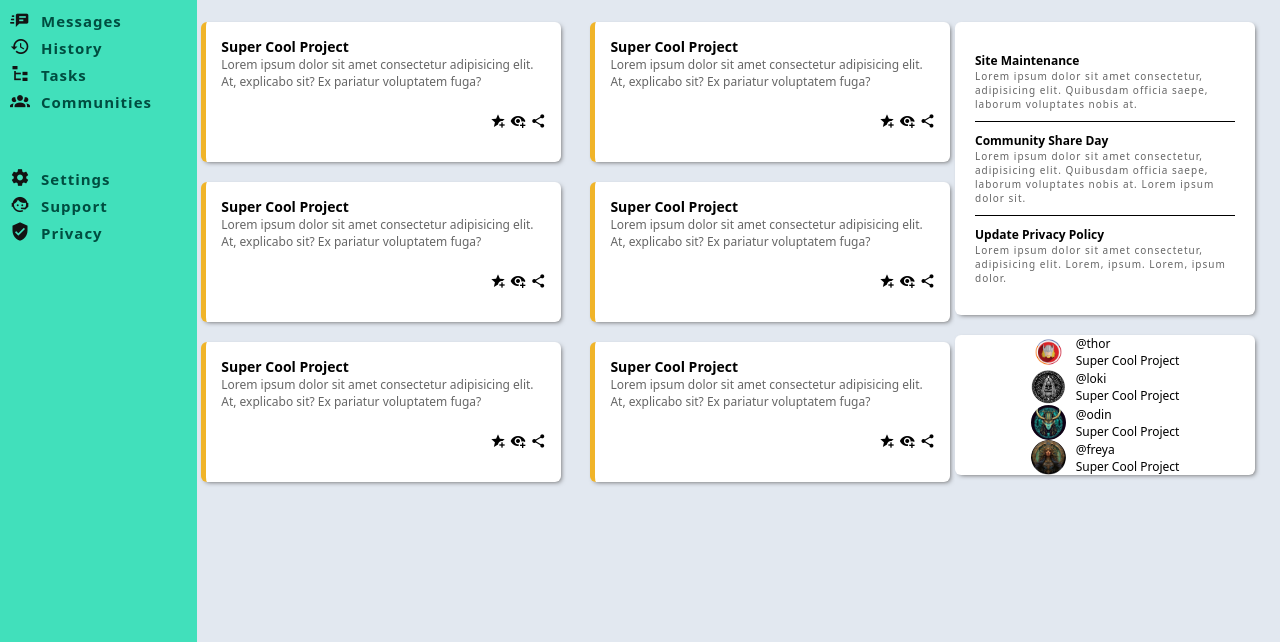
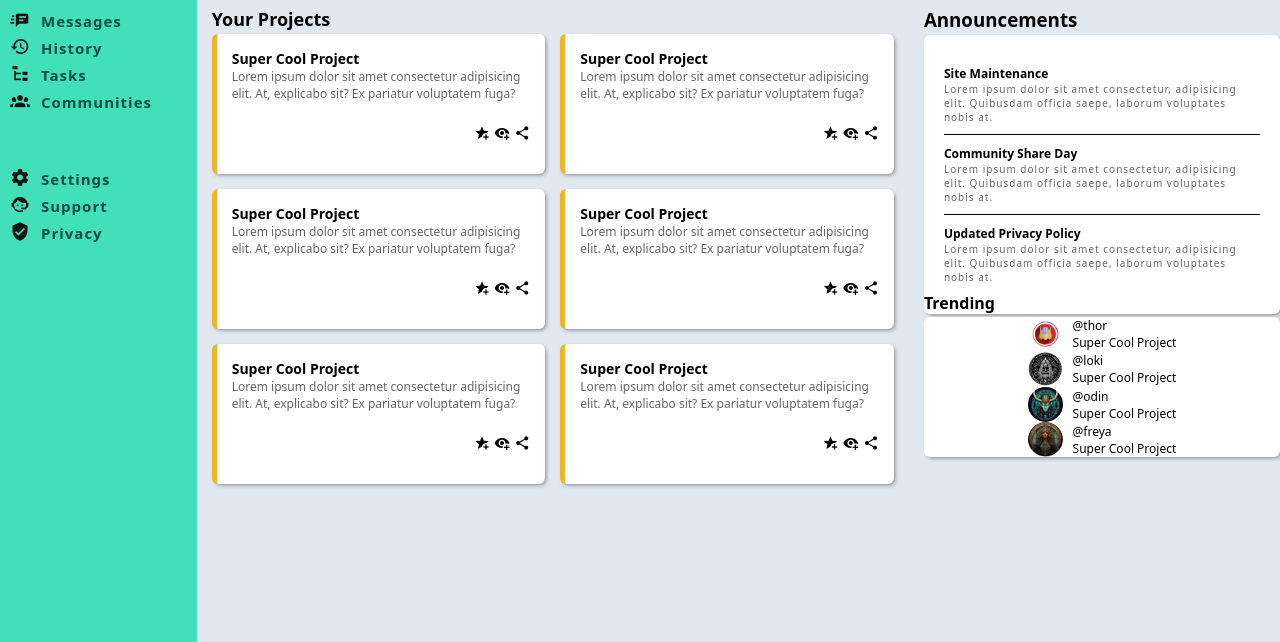
Before and after one commit to Acrofil/admin-dashboard-project-top, a plain HTML site: page index.html in a window 1280 px wide. Shown: the part 158-800 px from the top of the page. Drawn offline with Linux system fonts and the light colour scheme.

Commit message:
Refractor main content

```diff
--- a/index.html
+++ b/index.html
@@ -56,13 +56,16 @@
                 </div>
             </div>
         </div>
+
+        <!-- Main content -->
+
         <div class="main-content">
-            <!--
+
+            <div class="cards-container">
                 <div class="heading-main-content">
                     <h2>Your Projects</h2>
                 </div>
-            <div></div>
-        -->
+                <div class="cards">
                     <div class="card">
                         <div class="card-heading"><span>Super Cool Project</span></div>
                         <div class="card-text">
@@ -128,12 +131,14 @@
                             <span class="mdi mdi-eye-plus"></span>
                             <span class="mdi mdi-share-variant"></span>
                         </div>
-        </div></div>
-        <div class="information">
-           <!-- <div class="heading-announcements">
+                    </div>
+                </div>
+            </div>
+
+            <div class="announcements-container">
+                <div class="heading-announcements">
                     <h3>Announcements</h3>
                 </div>
-        -->
                 <div class="content-announcements">
                     <div class="content-item">
                         <div class="content-item-heading"><p>Site Maintenance</p></div>
@@ -144,20 +149,23 @@
                     <div class="content-item">
                         <div class="content-item-heading"><p>Community Share Day</p></div>
                         <div class="content-item-body">
-                        <p>Lorem ipsum dolor sit amet consectetur, adipisicing elit. Quibusdam officia saepe, laborum voluptates nobis at. Lorem ipsum dolor sit.</p>
+                            <p>Lorem ipsum dolor sit amet consectetur, adipisicing elit. Quibusdam officia saepe, laborum voluptates nobis at.</p>
                         </div>
                     </div>
                     <div class="content-item">
-                    <div class="content-item-heading"><p>Update Privacy Policy</p></div>
+                        <div class="content-item-heading"><p>Updated Privacy Policy</p></div>
                         <div class="content-item-body">
-                        <p>Lorem ipsum dolor sit amet consectetur, adipisicing elit. Lorem, ipsum. Lorem, ipsum dolor.</p>
+                            <p>Lorem ipsum dolor sit amet consectetur, adipisicing elit. Quibusdam officia saepe, laborum voluptates nobis at.</p>
+                        </div>
                     </div>
                 </div>
             </div>
 
-            <!--<div class="heading-trending">
+
+            <div class="trending-container">
+                <div class="heading-trending">
                     <h4>Trending</h4>
-            </div>-->
+                </div>
                 <div class="content-trending">
                     <div class="trending-item">
                         <img class="trending-img" src="thor.jpg" alt="">
@@ -165,7 +173,6 @@
                             <p>@thor</p>
                             <p>Super Cool Project</p>
                         </div>
-
                     </div>
                     <div class="trending-item">
                         <img class="trending-img" src="odin.webp" alt="">
@@ -186,8 +193,11 @@
                             <p>Super Cool Project</p></div>
                     </div>
                 </div>
+
+                </div>
             </div>
         </div>
 
+
 </body>
 </html>
--- a/style.css
+++ b/style.css
@@ -16,6 +16,7 @@
     --text-color-sidebar: #004d40;
     --text-color: #131313;
     --buttons-color: #1992d4;
+    --main-content-color: #e2e8f0;
 }
 
 /* Main containers layouts */
@@ -23,7 +24,8 @@
 .grid-main-container {
     display: grid;
     height: 100vh;
-    grid-template-columns: 1fr 1fr 4fr 1fr;
+    grid-template-columns: 1fr 6fr;
+    grid-template-rows: 1fr 1fr 1fr;
 }
 
 /* Sidebar layout START */
@@ -31,7 +33,7 @@
 .sidebar {
     background-color: var(--sidebar-color);
     grid-column:  1 / 1;
-    grid-row: 1 / 5;
+    grid-row: 1 / 4;
 
     display: grid;
     gap: 15px;
@@ -89,8 +91,8 @@ ul > li:nth-child(7) {
 
 .header {
     background-color: var(--header-color);
-    grid-column: 2 / 5;
-    grid-row: 1 / 3;
+    grid-column: 2 / 3;
+    grid-row: 1 / 1;
 
     display: grid;
     gap: 10px;
@@ -208,23 +210,23 @@ ul > li:nth-child(7) {
 
 /* Information section layout START */
 
-.information {
-    background-color: #e2e8f0;
-    grid-column: 4 / 5;
-    grid-row: 3 / 5;
+.announcements-container {
+    grid-column: 2 / 3;
+    grid-row: 1 / 1;
 
-    display: grid;
-    gap: 20px;
 
-    align-items: center;
-    align-content: flex-start;
-    justify-items: flex-start;
 
-    grid-template-columns: repeat(auto-fit, minmax(300px, 1fr));;
-    grid-auto-flow: row;
-    padding-bottom: 25px;
-    padding-top: 25px;
-    padding-right: 25px;
+    width: 100%;
+    height: 100%;
+
+
+}
+
+.trending-container {
+    grid-column: 2 / 3;
+    grid-row: 1 / 3;
+    width: 100%;
+    padding: 0;
 }
 
 .trending-img {
@@ -242,7 +244,6 @@ ul > li:nth-child(7) {
     box-shadow: 2px 2px 5px -2px rgb(90, 88, 88);
 
 }
-
 
 .content-item {
     border-bottom: 1px solid black;
@@ -267,11 +268,12 @@ ul > li:nth-child(7) {
 }
 
 .heading-announcements,
-.heading-trending {
-    grid-column: span 1;
-    justify-self: start;
-    align-self: end;
+.heading-trending,
+.heading-main-content {
+    padding-top: 10px;
+    padding-bottom: 3px;
     font-size: 16px;
+
 }
 
 
@@ -312,33 +314,42 @@ ul > li:nth-child(7) {
 /* Main content layout START*/
 
 .main-content {
-    grid-column: 2 / 4;
+    grid-column: 2 / 3;
 
     display: grid;
-    gap: 20px;
-    justify-items: center;
+    gap: 15px;
+
     align-items: center;
 
-    background-color: #e2e8f0;
-    grid-template-columns: repeat(auto-fit, minmax(320px, 1fr));
 
-    padding-bottom: 100%;
-    padding-top: 25px;
-
-
+    background-color: var(--main-content-color);
+    grid-template-columns: 2fr 1fr;
+    grid-template-rows: 2fr 1fr
 }
 
 .heading-main-content {
-    grid-column: span 1;
-    justify-self: start;
-    align-self: end;
-    padding-left: 30px;
+    padding-left: 15px;
     font-size: 12px;
-
 
 }
 
 /* Cards layout main content */
+
+.cards {
+    grid-column: 1 / 2;
+    grid-row: 1 / 3;
+
+    display: grid;
+    justify-content: space-evenly;
+    justify-items: center;
+    gap: 15px;
+    padding-left: 15px;
+    padding-right: 15px;
+    grid-template-columns: repeat(auto-fit, minmax(280px, 1fr));
+    width: 100%;
+
+
+}
 
 .card {
     display: flex;
@@ -349,9 +360,9 @@ ul > li:nth-child(7) {
     background-color: #ffffff;
     box-shadow: 2px 2px 5px -2px rgb(90, 88, 88);
     border-radius: 6px;
-    border-left: 5px solid #f0b429;
-    width: 360px;
+    border-left: 5px solid #f0b429;;
     height: 140px;
+    width: 100%;
 }
 
 .card-heading {
```
Lines whose indentation alone changed are shown as unchanged.
